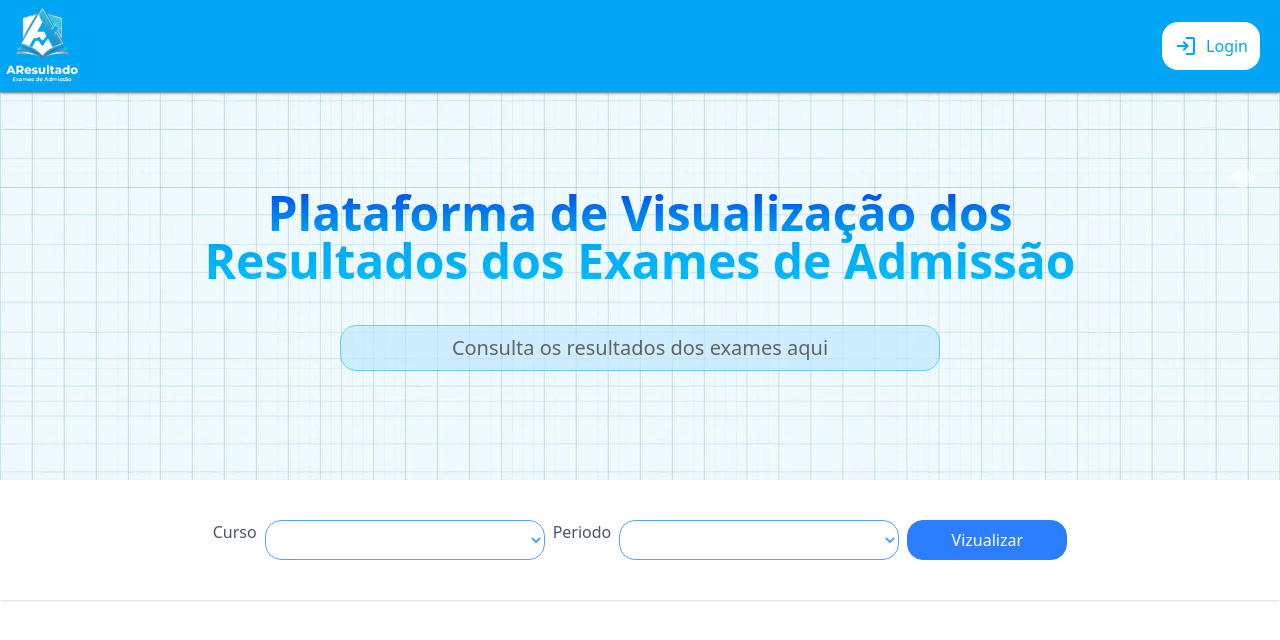
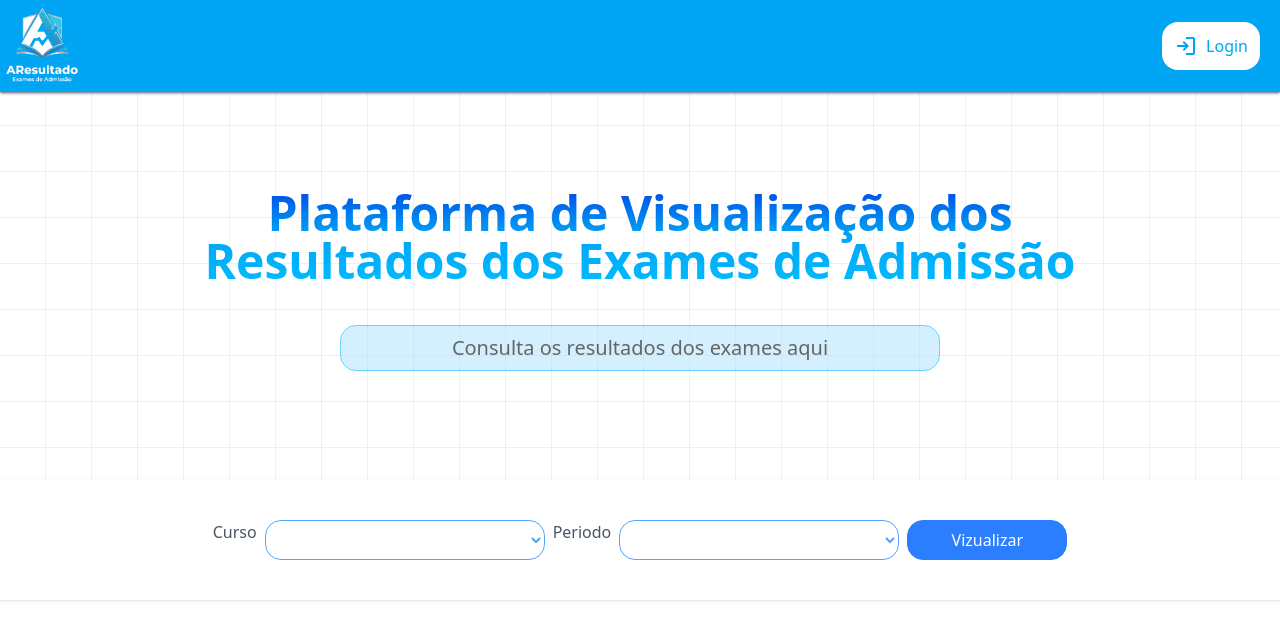
Before and after one commit to Alvaro-Massingue/AResultado-Sistema-de-visualiza-o-dos-resultados-dos-exames-de-admiss-o, a React (Vite) app: page / in a window 1280 px wide. Shown: the top 640 px of the page. Built offline with nearby package versions, Linux system fonts and the light colour scheme.

Commit message:
Subistitui a imagem do fundo pelo fundo gradiente

```diff
--- a/src/components/Welcome.jsx
+++ b/src/components/Welcome.jsx
@@ -15,10 +15,15 @@ const Welcome = () => {
       }, 60);
       return () => clearTimeout(descriptionText);
     }
-  }, [index,description]);
+  }, [index, description]);
 
   return (
-    <div className="w-full md:h-100 h-95  m-0 mt-10 md:mt-20  flex items-center flex-wrap wrap-break-word bg-[url('./assets/background.jpg')] bg-center bg-fixed bg-contain">
+    <div
+      className="w-full md:h-100 h-95  m-0 mt-10 md:mt-20  flex items-center flex-wrap wrap-break-word"
+      style={{
+        background: `repeating-linear-gradient(to right,transparent 0px,transparent 45px,rgba(0, 128, 255, 0.100) 45px,rgba(0, 128, 255, 0.100) 46px),repeating-linear-gradient(to bottom,transparent 0px,transparent 45px,rgba(0, 128, 255, 0.100)  45px,rgba(0, 128, 255, 0.100) 46px
+)`}}
+      >
       <div className=" basis-full grow shrink flex justify-center items-center flex-wrap gap-10">
         <div className="h-3/4 flex justify-center items-center text-center md:w-[70%] w-full ">
           <h1 className="text-3xl font-black bg-linear-to-t from-sky-400 via-sky-500 to-blue-700 bg-clip-text text-transparent md:text-5xl">
```
